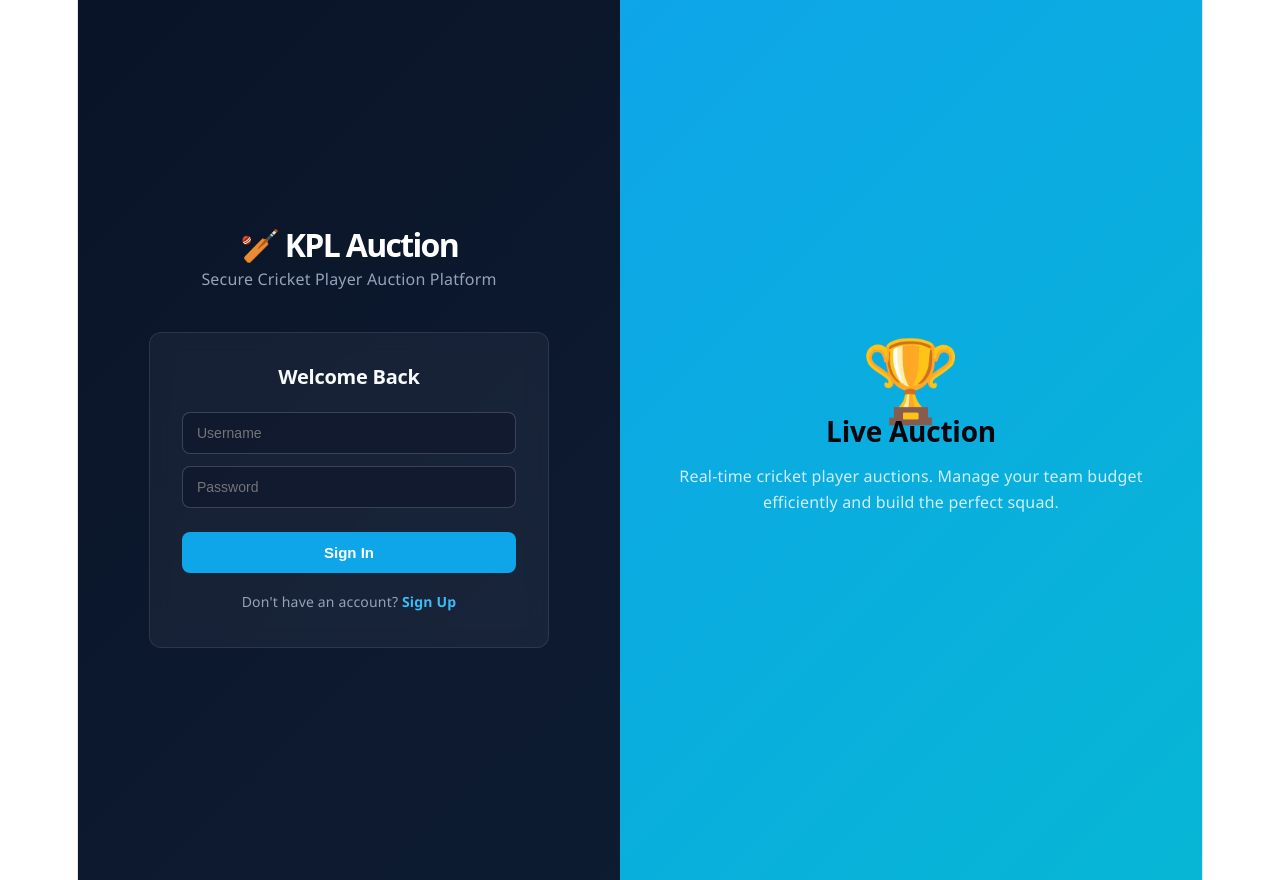
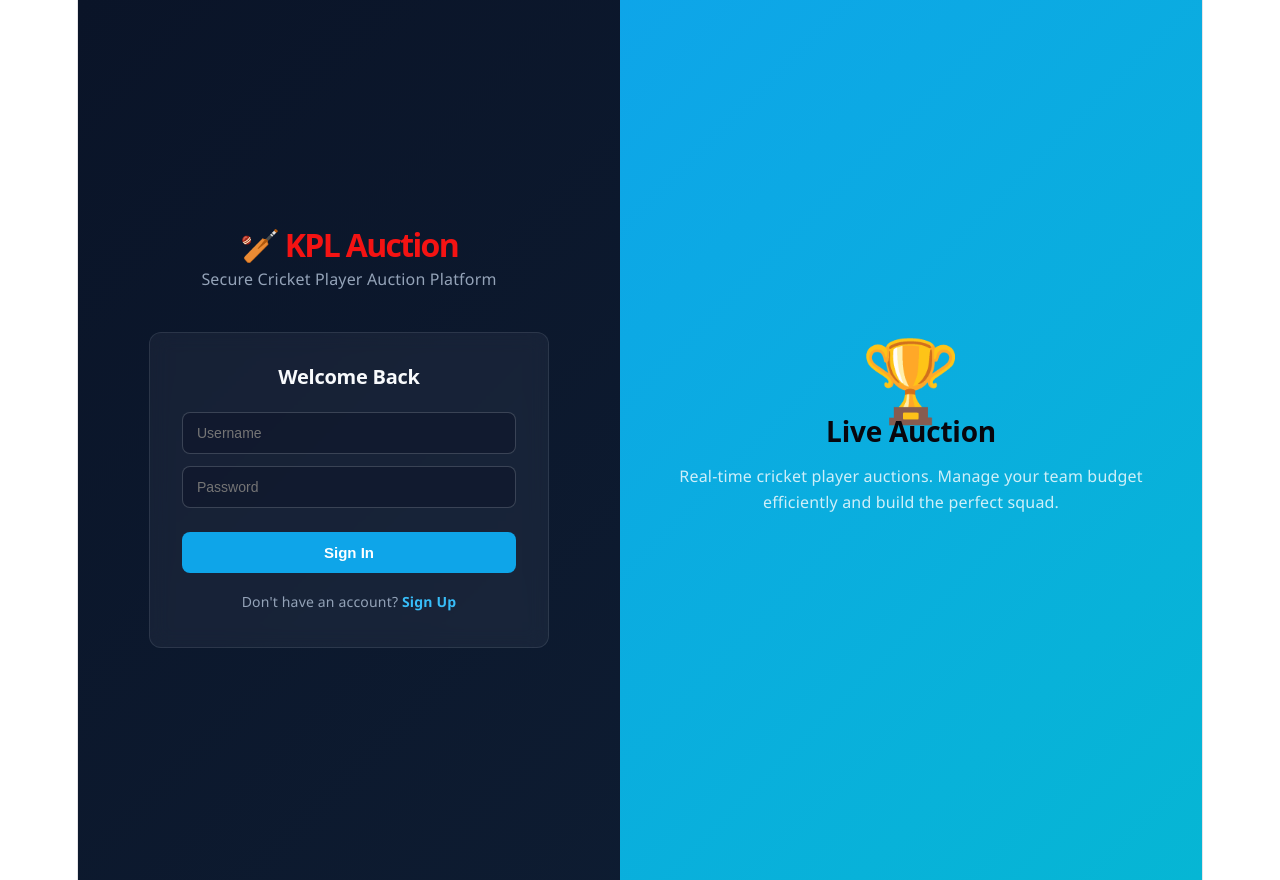
Before and after one commit to sajanborle/tender_backend, a React app in the folder KPL_Auction_Project/frontend/: page / in a window 1280 px wide. Built offline with nearby package versions, Linux system fonts and the light colour scheme; the HTML template or start-up script is replaced by a standard one.

Commit message:
colour change

```diff
--- a/KPL_Auction_Project/frontend/src/App.jsx
+++ b/KPL_Auction_Project/frontend/src/App.jsx
@@ -44,7 +44,7 @@ function AuthForm({ onAuthSuccess }) {
       <div style={{ flex: 1, display: "flex", alignItems: "center", justifyContent: "center", padding: "20px" }}>
         <div style={{ width: "100%", maxWidth: "400px" }}>
           <div style={{ marginBottom: "40px" }}>
-            <h1 style={{ fontSize: "32px", fontWeight: "700", color: "#fff", margin: "0 0 8px" }}>🏏 KPL Auction</h1>
+            <h1 style={{ fontSize: "32px", fontWeight: "700", color: "#f41313", margin: "0 0 8px" }}>🏏 KPL Auction</h1>
             <p style={{ fontSize: "16px", color: "#94a3b8", margin: 0 }}>Secure Cricket Player Auction Platform</p>
           </div>
 
@@ -226,7 +226,7 @@ function Dashboard({ token, onLogout }) {
 
         {activeTab === "auction" && (
           <div style={{ display: "grid", gridTemplateColumns: "1fr", gap: "24px" }}>
-            <div style={{ background: "rgba(226, 232, 240, 0.05)", border: "1px solid rgba(226,232,240,0.1)", borderRadius: "12px", padding: "24px" }}>
+            <div style={{ background: "rgba(226, 232, 240, 0.05)", border: "1px solid rgba(69, 225, 22, 0.1)", borderRadius: "12px", padding: "24px" }}>
               <h2 style={{ fontSize: "18px", fontWeight: "700", marginBottom: "16px" }}>Place Your Bid</h2>
               <div style={{ display: "grid", gridTemplateColumns: "repeat(auto-fit, minmax(240px, 1fr))", gap: "12px", marginBottom: "16px" }}>
                 <div>
```
